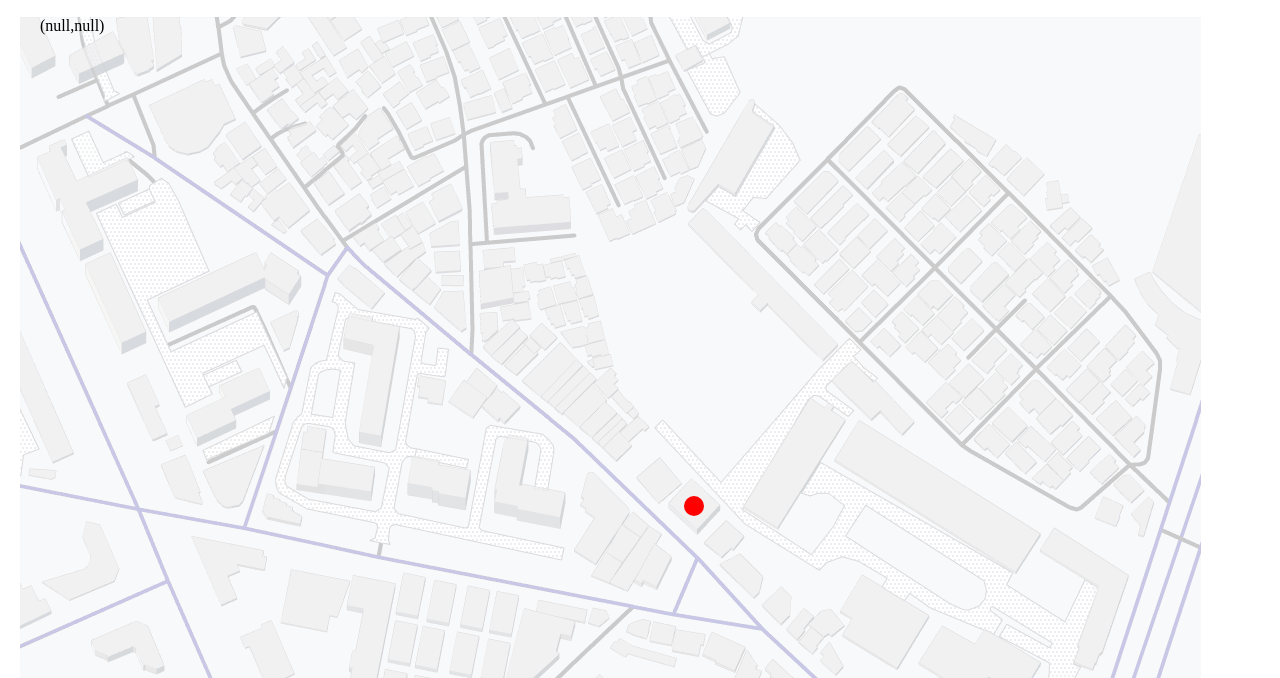
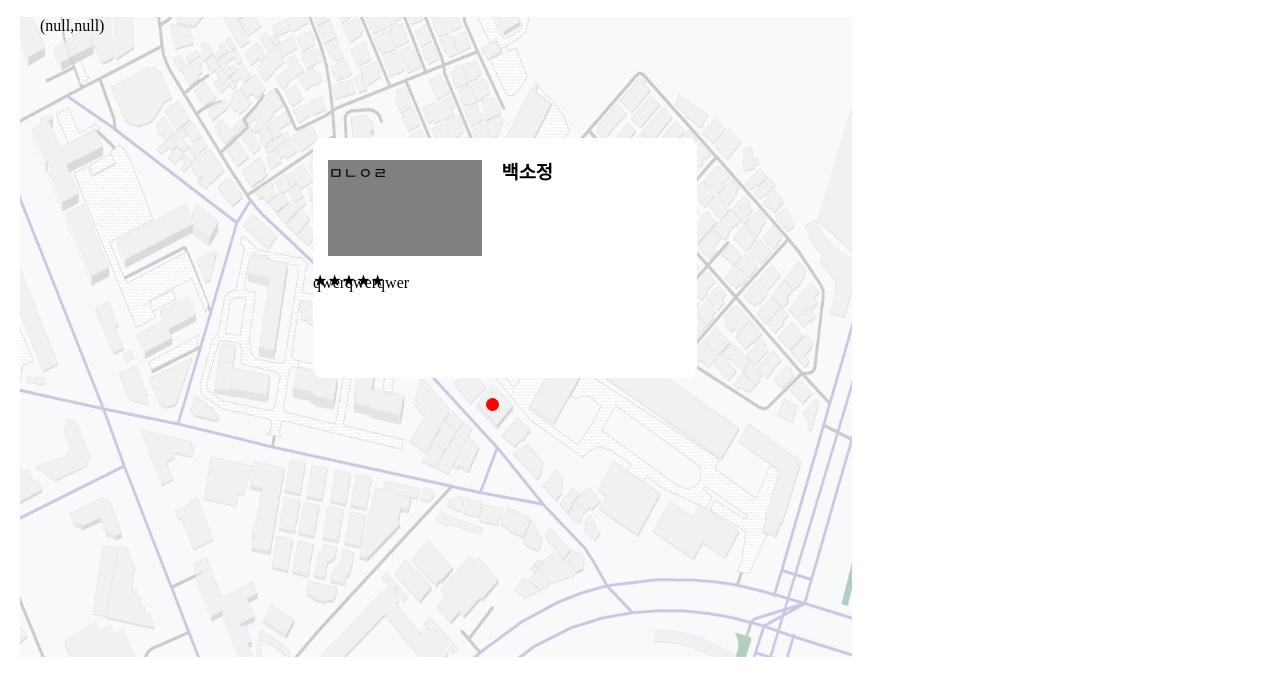
Before and after one commit to jino9492/DMUinfo, a plain HTML site: page pages/map-page.html in a window 1280 px wide. Shown: the part 83-761 px from the top of the page. Drawn offline with Linux system fonts and the light colour scheme.

Commit message:
map commit second

```diff
--- a/pages/map-page.html
+++ b/pages/map-page.html
@@ -32,7 +32,14 @@
             <!--map data anchor-->
             <div class="map__data-wrapper">
                 <div class="map__marker" id="map__marker1"></div>
-                <div class="map__data" id="map__data1">asdf</div>
+                <div class="map__data" id="map__data1">
+                    <div class="map__data-upper-section">
+                        <div class="map__data-image" id="map__data-image1">ㅁㄴㅇㄹ</div>
+                        <h3>백소정</h3>
+                        <div>★★★★★</div>
+                    </div>
+                    <p>qwerqwerqwer</p>
+                </div>
             </div>
             <!---->
             <img class="map__map-image" src="../assets/map.png" usemap="#dongyang-map" onclick="getCoords(event)">
--- a/styles/map-page.css
+++ b/styles/map-page.css
@@ -10,7 +10,9 @@
     top: 0;
 }
 
-.map__map-image{
+.map__map-image, .map__data-wrapper{
+    width: 65vw;
+    height: 80vh;
     -webkit-user-drag: none;
 }
 
--- a/styles/map.css
+++ b/styles/map.css
@@ -5,21 +5,38 @@
 
 .map__data{
     position: absolute;
-    width: 200px;
-    height: 100px;
+    width: 30vw;
+    height: 30vh;
     background-color: white;
     border-radius: 10px;
 }
 
 .map__marker{
     position: absolute;
-    width: 20px;
-    height: 20px;
-    border-radius: 10px;
+    width: 1vw;
+    height: 1vw;
+    border-radius: 500px;
     background-color: red;
 }
 
-#map__data1{display:none;top:calc(489px - 120px);left:calc(674px - 100px);}
-#map__marker1{top:calc(489px - 10px);left:calc(674px - 10px);}
+.map__data-upper-section{
+    height: 50%;
+}
+
+.map__data-image{
+    display: inline-block;
+    width: 40%;
+    height: 80%;
+    margin: 4%;
+    background-color: gray;
+}
+
+.map__data-image~h3{
+    display: inline-block;
+    height: auto;
+}
+
+#map__data1{top:calc(59.5% - 32.5vh);left:calc(56% - 13.5vw);}
+#map__marker1{top:59.5%;left:56%}
 #map__marker1:hover~#map__data1{display: inline-block;}
 #map__data1:hover{display: inline-block;}
```
